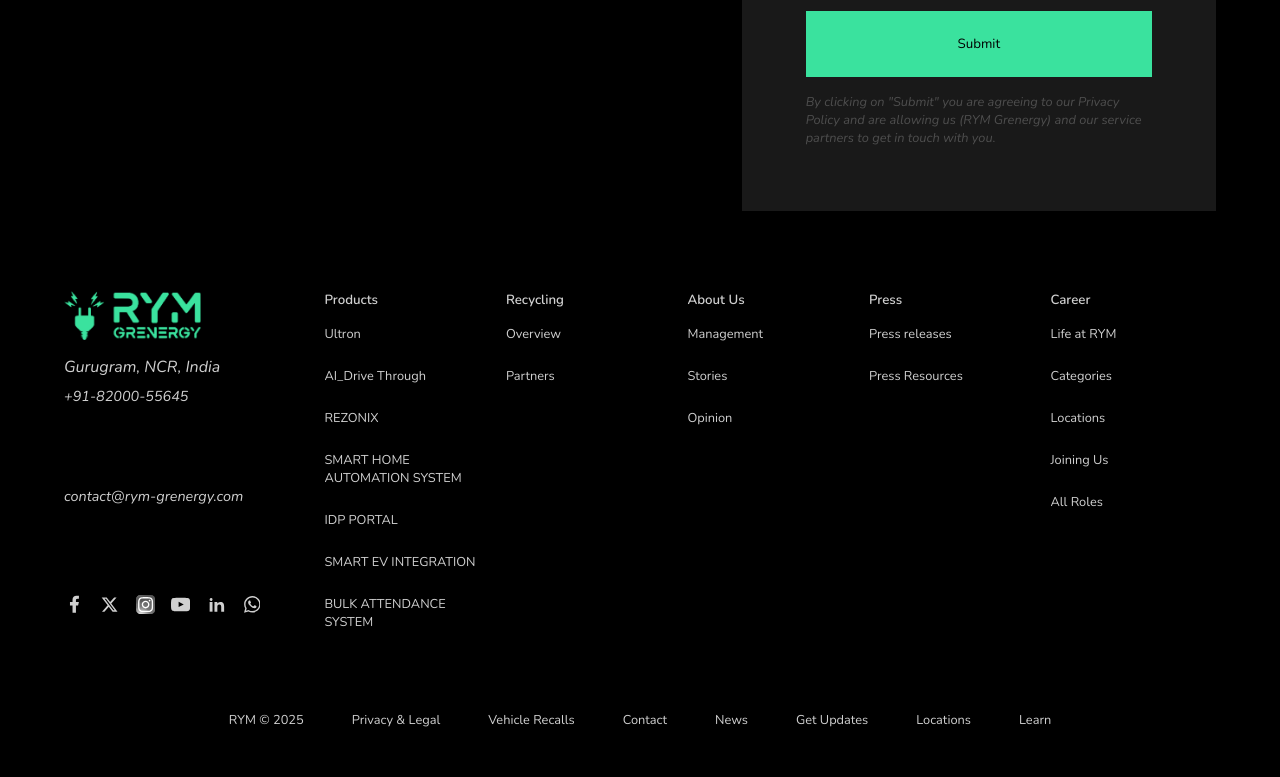
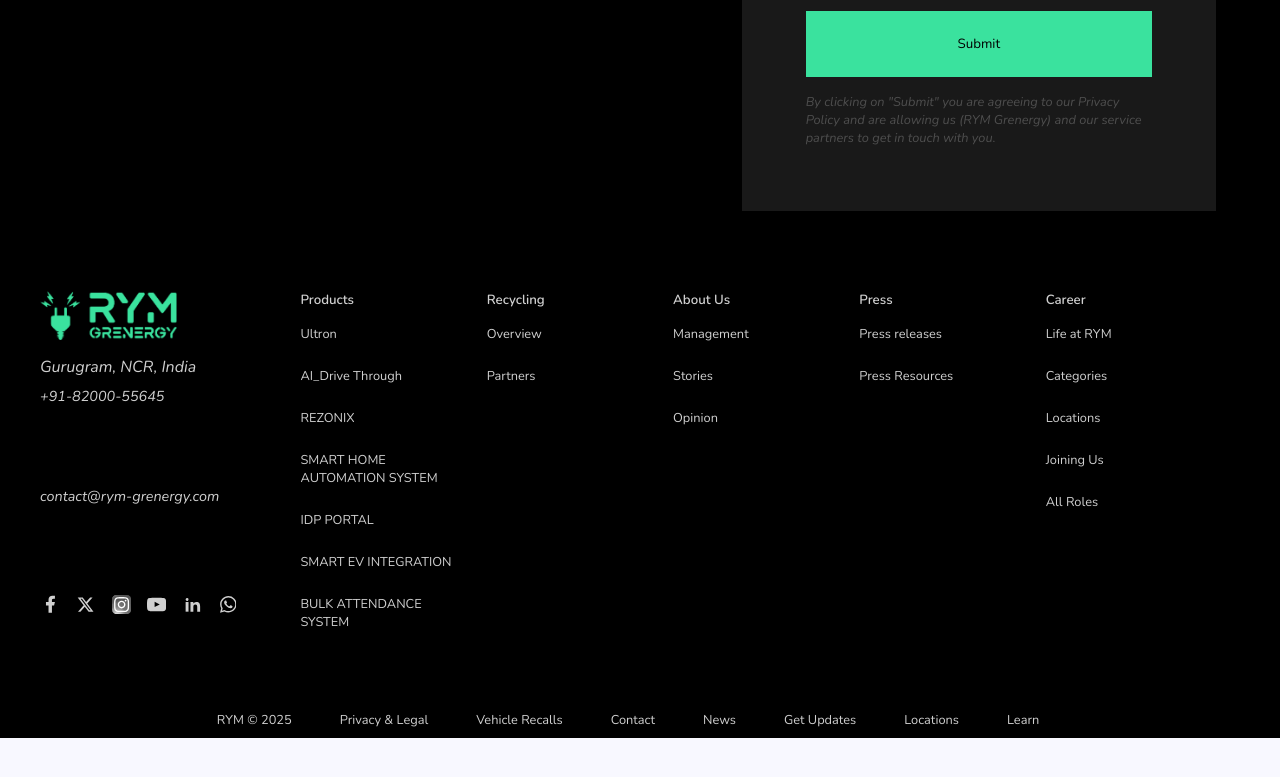
Before and after one commit to AryanSaini1303/RYM-Grenergy-Website-Next.js-, a Next.js app: page / in a window 1280 px wide. Shown: the part 8589-9366 px from the top of the page. After the commit the page ends 9327 px from the top, so only its background shows below. Built offline with nearby package versions, Linux system fonts and the light colour scheme.

Commit message:
Refactor: Refine transition timing and hover effects in Achievements and adjust footer layout

```diff
--- a/components/Achievements.module.css
+++ b/components/Achievements.module.css
@@ -70,7 +70,7 @@
   flex-direction: column;
   height: 100%;
   cursor: pointer;
-  transition: all 0.3s ease-in-out;
+  transition: all 0.2s ease-in-out;
 }
 .achievements .tabs:not(:first-child):hover {
   background-color: #222222;
@@ -79,8 +79,9 @@
   filter: brightness(120%);
 }
 .achievements .tabs:not(:first-child):active {
-  filter: grayscale();
-  transform: scale(0.95);
+  /* filter: grayscale(); */
+  transform: scale(0.98);
+  opacity: 0.8;
   /* background-color: #222222;
   box-shadow: inset 0px -5px 8px var(--active-highlight-color);
   border-radius: 10px; */
--- a/components/Footer.module.css
+++ b/components/Footer.module.css
@@ -1,10 +1,10 @@
 .footerContainer {
   display: grid;
   grid-template-columns: 1fr 5fr;
-  grid-template-rows: 5fr 1fr;
+  grid-template-rows: 5fr 0.5fr;
   gap: 4rem;
   background-color: black;
-  padding: 2.5rem 4rem;
+  padding: 2.5rem 4rem 0 2.5rem;
   color: rgb(208, 208, 208);
 }
 .footerContainer a {
```
